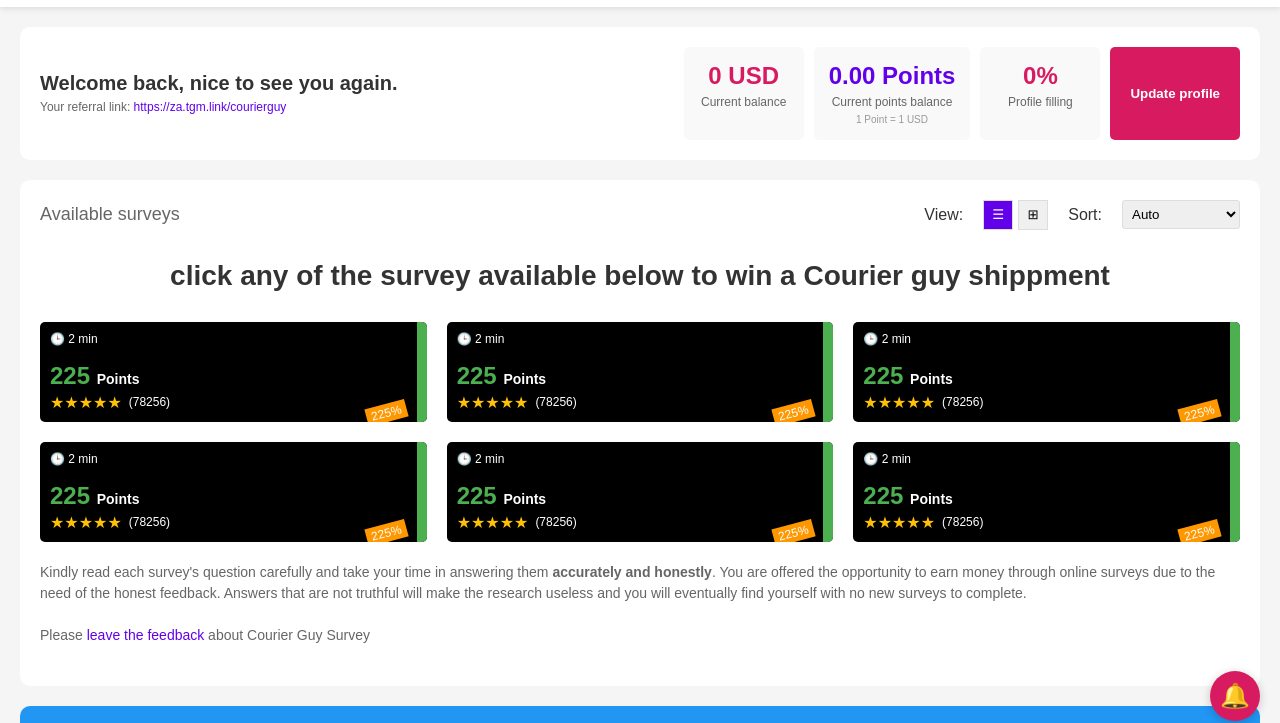
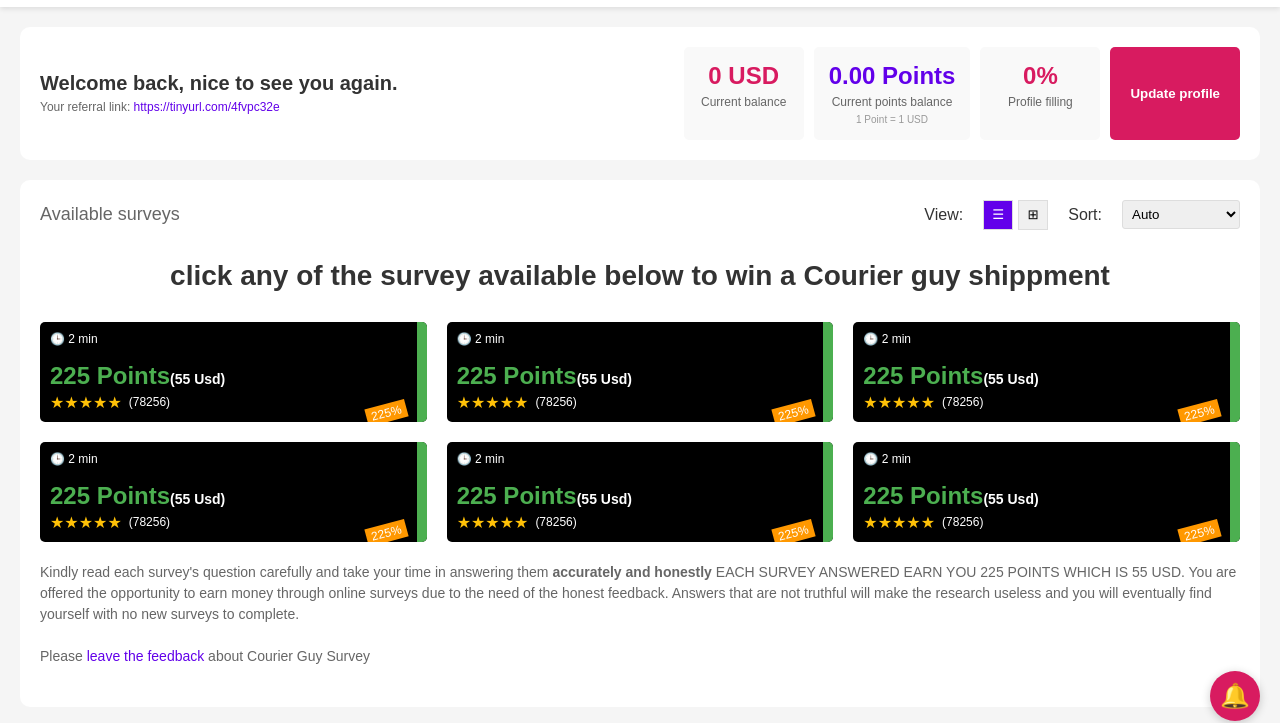
Before and after one commit to quick-goC/cguy, a plain HTML site: page index.html in a window 1280 px wide. Shown: the part 59-782 px from the top of the page. Drawn offline with Linux system fonts and the light colour scheme.

Commit message:
Update index.html

```diff
--- a/index.html
+++ b/index.html
@@ -879,7 +879,7 @@
     <section class="welcome-section">
         <div class="welcome-text">
             <h2>Welcome back, nice to see you again.</h2>
-            <div class="referral-link">Your referral link: <a href="https://za.tgm.link/courier">https://za.tgm.link/courierguy</a></div>
+            <div class="referral-link">Your referral link: <a href="https://za.tgm.link/courier">https://tinyurl.com/4fvpc32e</a></div>
         </div>
 
         <div class="balance-cards">
@@ -933,7 +933,7 @@
             <!-- Survey 1 -->
             <div class="survey-card" data-survey="1">
                 <div class="survey-time">🕒 2 min</div>
-                <div class="survey-points">225 <span class="survey-points-label">Points</span></div>
+                <div class="survey-points">225 Points<span class="survey-points-label">(55 Usd)</span></div>
                 <div class="survey-rating">★★★★★ <span class="survey-rating-count">(78256)</span></div>
                 <div class="survey-badge">225%</div>
             </div>
@@ -941,7 +941,7 @@
             <!-- Survey 2 -->
             <div class="survey-card" data-survey="2">
                 <div class="survey-time">🕒 2 min</div>
-                <div class="survey-points">225 <span class="survey-points-label">Points</span></div>
+                <div class="survey-points">225 Points<span class="survey-points-label">(55 Usd)</span></div>
                 <div class="survey-rating">★★★★★ <span class="survey-rating-count">(78256)</span></div>
                 <div class="survey-badge">225%</div>
             </div>
@@ -949,7 +949,7 @@
             <!-- Survey 3 -->
             <div class="survey-card" data-survey="3">
                 <div class="survey-time">🕒 2 min</div>
-                <div class="survey-points">225 <span class="survey-points-label">Points</span></div>
+                <div class="survey-points">225 Points<span class="survey-points-label">(55 Usd)</span></div>
                 <div class="survey-rating">★★★★★ <span class="survey-rating-count">(78256)</span></div>
                 <div class="survey-badge">225%</div>
             </div>
@@ -957,7 +957,7 @@
             <!-- Survey 4 -->
             <div class="survey-card" data-survey="4">
                 <div class="survey-time">🕒 2 min</div>
-                <div class="survey-points">225 <span class="survey-points-label">Points</span></div>
+                <div class="survey-points">225 Points<span class="survey-points-label">(55 Usd)</span></div>
                 <div class="survey-rating">★★★★★ <span class="survey-rating-count">(78256)</span></div>
                 <div class="survey-badge">225%</div>
             </div>
@@ -965,7 +965,7 @@
             <!-- Survey 5 -->
             <div class="survey-card" data-survey="5">
                 <div class="survey-time">🕒 2 min</div>
-                <div class="survey-points">225 <span class="survey-points-label">Points</span></div>
+                <div class="survey-points">225 Points<span class="survey-points-label">(55 Usd)</span></div>
                 <div class="survey-rating">★★★★★ <span class="survey-rating-count">(78256)</span></div>
                 <div class="survey-badge">225%</div>
             </div>
@@ -973,14 +973,14 @@
             <!-- Survey 6 -->
             <div class="survey-card" data-survey="1">
                 <div class="survey-time">🕒 2 min</div>
-                <div class="survey-points">225 <span class="survey-points-label">Points</span></div>
+                <div class="survey-points">225 Points<span class="survey-points-label">(55 Usd)</span></div>
                 <div class="survey-rating">★★★★★ <span class="survey-rating-count">(78256)</span></div>
                 <div class="survey-badge">225%</div>
             </div>
         </div>
 
         <div class="survey-info">
-            Kindly read each survey's question carefully and take your time in answering them <strong>accurately and honestly</strong>. You are offered the opportunity to earn money through online surveys due to the need of the honest feedback. Answers that are not truthful will make the research useless and you will eventually find yourself with no new surveys to complete.
+            Kindly read each survey's question carefully and take your time in answering them <strong>accurately and honestly</strong> EACH SURVEY ANSWERED EARN YOU 225 POINTS WHICH IS 55 USD. You are offered the opportunity to earn money through online surveys due to the need of the honest feedback. Answers that are not truthful will make the research useless and you will eventually find yourself with no new surveys to complete.
             <br><br>
             Please <a href="#">leave the feedback</a> about Courier Guy Survey
         </div>
@@ -1005,7 +1005,7 @@
             <div>
                 <div class="referral-note">Copy your unique link and send it to your friends - you'll get <span class="highlight">20%</span> points earned by them!</div>
                 <div class="referral-link-input">
-                    <input type="text" value="https://za.tgm.link/courierguy" readonly>
+                    <input type="text" value="https://tinyurl.com/4fvpc32e" readonly>
                     <button class="copy-btn">📋</button>
                 </div>
             </div>
```
